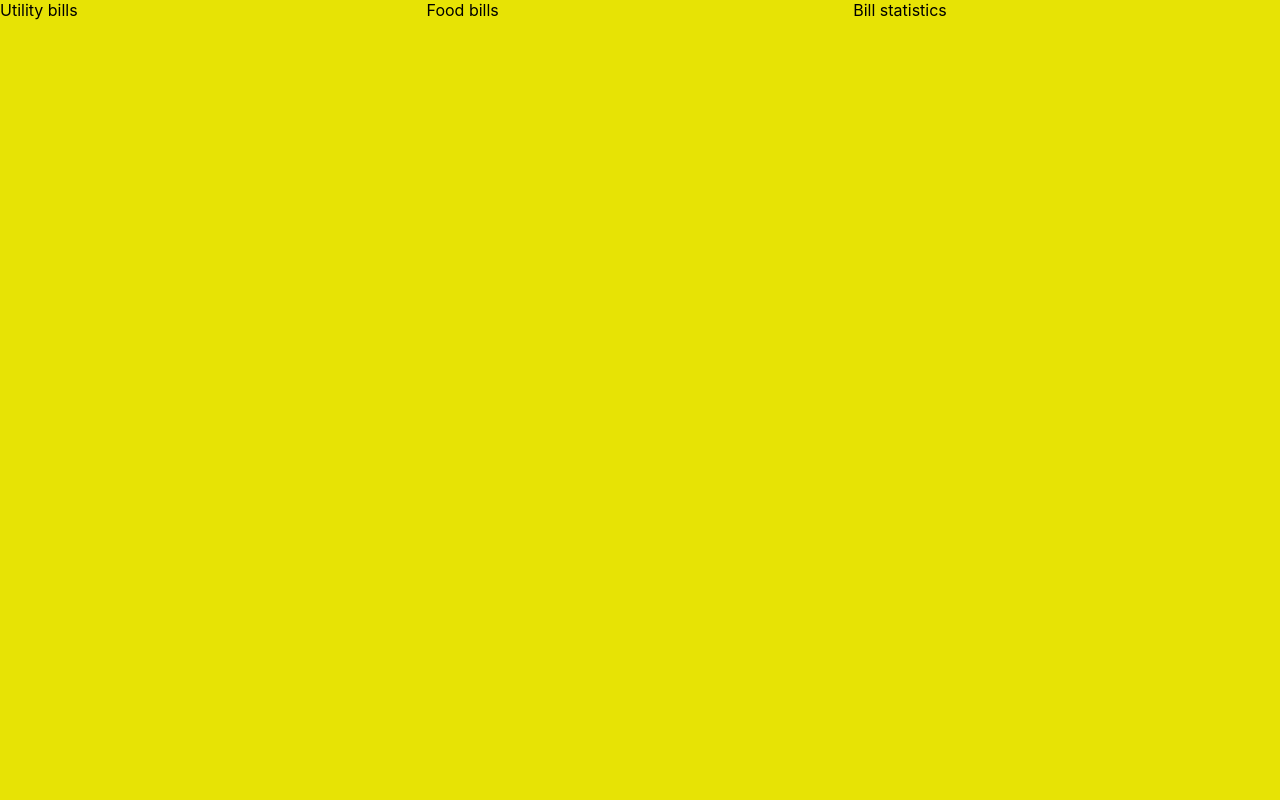
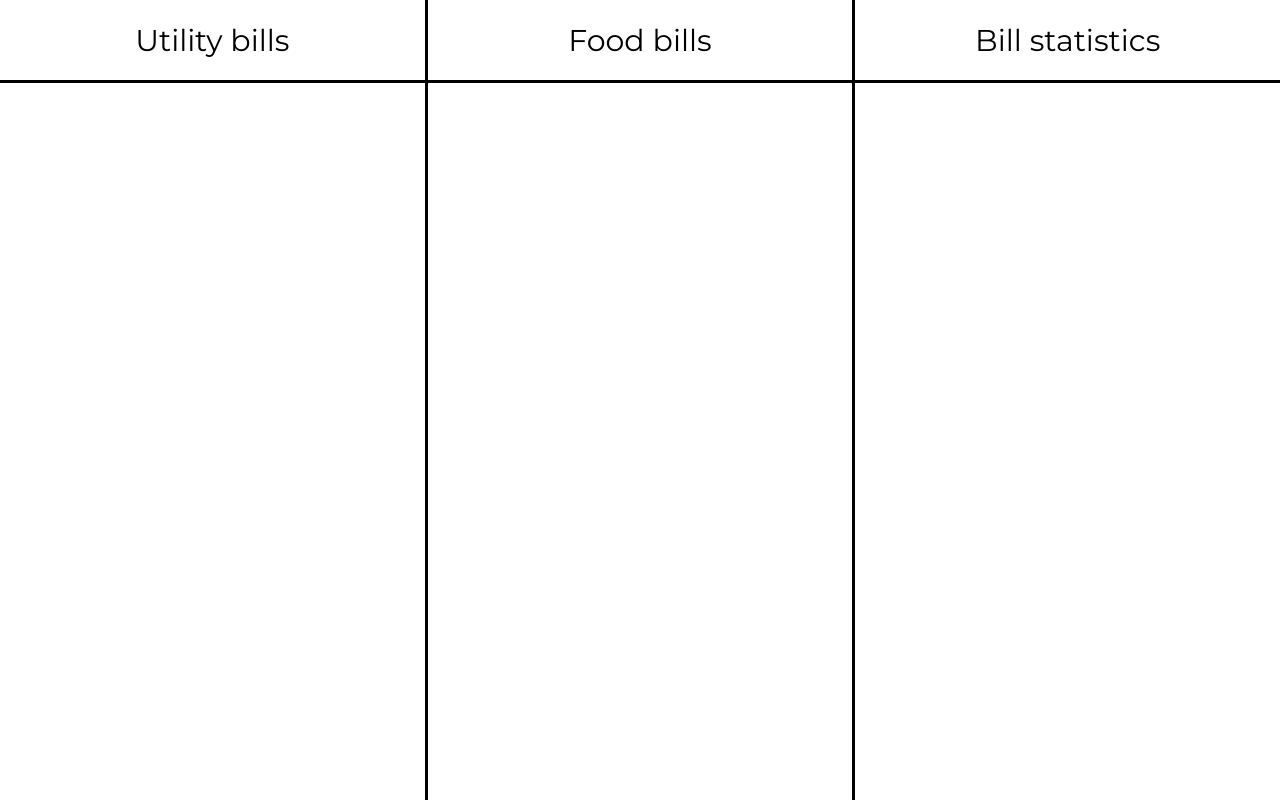
Before and after one commit to AinisALaur/Finance-tracker, a React (Create React App) app: page / in a window 1280 px wide. Built offline with nearby package versions, Linux system fonts and the light colour scheme; a web font is replaced by a local one.

Commit message:
Modified the layout

```diff
--- a/src/App.css
+++ b/src/App.css
@@ -11,3 +11,7 @@ html, body {
 .main-container{
   display: flex;
 }
+
+.food-container, .statis-container{
+  border-left: solid;
+}
--- a/src/App.js
+++ b/src/App.js
@@ -1,12 +1,19 @@
 import './App.css'
 import Container from "./Container";
+import TextBox from "./TextBox";
 
 function App() {
   return (
     <div className = "main-container">
-      <Container>Utility bills</Container>
-      <Container>Food bills</Container>
-      <Container>Bill statistics</Container>
+      <Container className = "util-container">
+        <TextBox>Utility bills</TextBox>
+      </Container>
+      <Container className = "food-container">
+        <TextBox>Food bills</TextBox>
+      </Container>
+      <Container className = "statis-container">
+        <TextBox>Bill statistics</TextBox>
+      </Container>
     </div>
   );
 }
--- a/src/Container.css
+++ b/src/Container.css
@@ -1,5 +1,4 @@
 .my-container{
     width: 33.33%;
     height: 100%;
-    background-color: rgb(231, 227, 5);
 }
--- a/src/Container.js
+++ b/src/Container.js
@@ -1,11 +1,11 @@
 import './Container.css'
 
-function Container({ children }){
-    return(
-        <div className = "my-container">
-            {children}
-        </div>
-    )
+function Container({ children, className }) {
+  return (
+    <div className={`my-container ${className || ""}`}>
+      {children}
+    </div>
+  );
 }
 
 export default Container;
```
